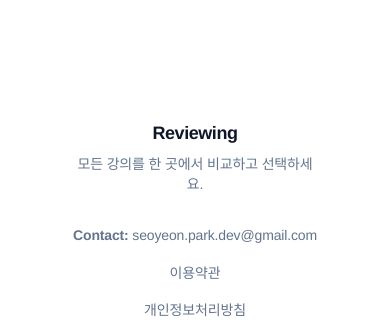
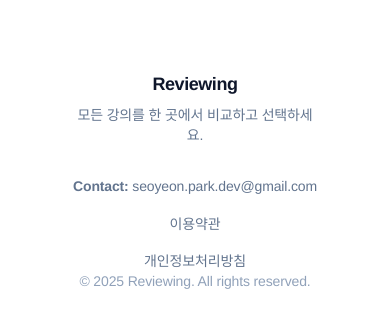
Before and after one commit to Reviewing-2024/Reviewing-Frontend-V2, a React (Vite) app: page / in a window 390 px wide. Shown: the part 774-1094 px from the top of the page. After the commit the page ends 1066 px from the top, so only its background shows below. Built offline with nearby package versions, Linux system fonts and the light colour scheme; no server answers; a web font is replaced by a local one.

Commit message:
feat main,footer영역 padding수정

```diff
--- a/src/asserts/scss/section/_layout.scss
+++ b/src/asserts/scss/section/_layout.scss
@@ -17,10 +17,10 @@
     max-width: 1200px;
     min-height: 100vh;
     margin: 0 auto;
-    padding: 65px 32px 32px 32px;
+    padding: 32px;
 
     @media (max-width: 768px) {
-            padding: 65px 0 32px 0;
+            padding: 32px 0 32px 0;
         }
 }
 
@@ -35,7 +35,7 @@
     max-width: 1440px;
     height: 200px;
     margin: 0 auto;
-    padding: 49px 72px 0 72px;
+    padding: 0 72px 0 72px;
     flex-direction: column;
     align-items: flex-start;
     flex-shrink: 0;
```
